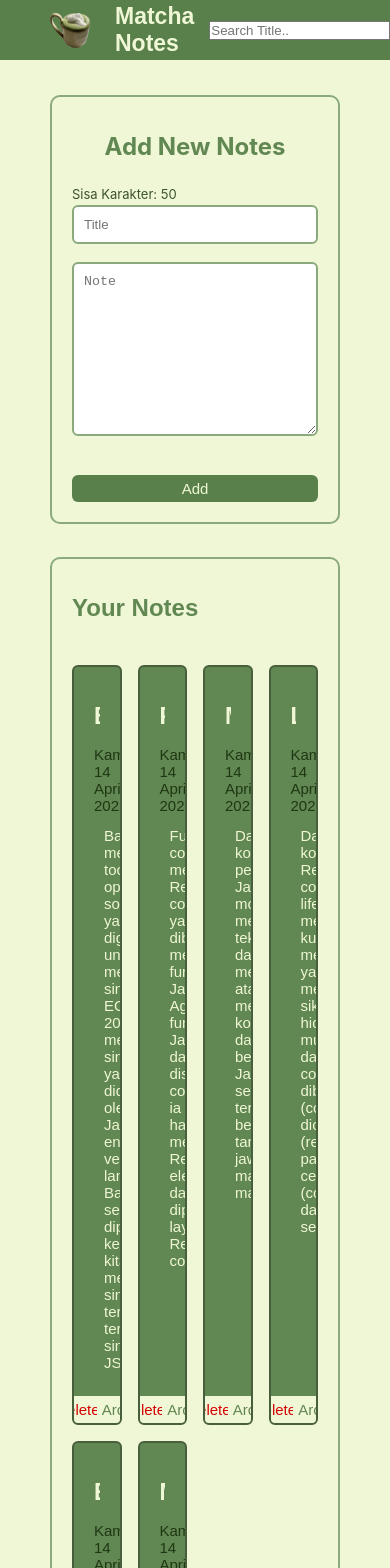
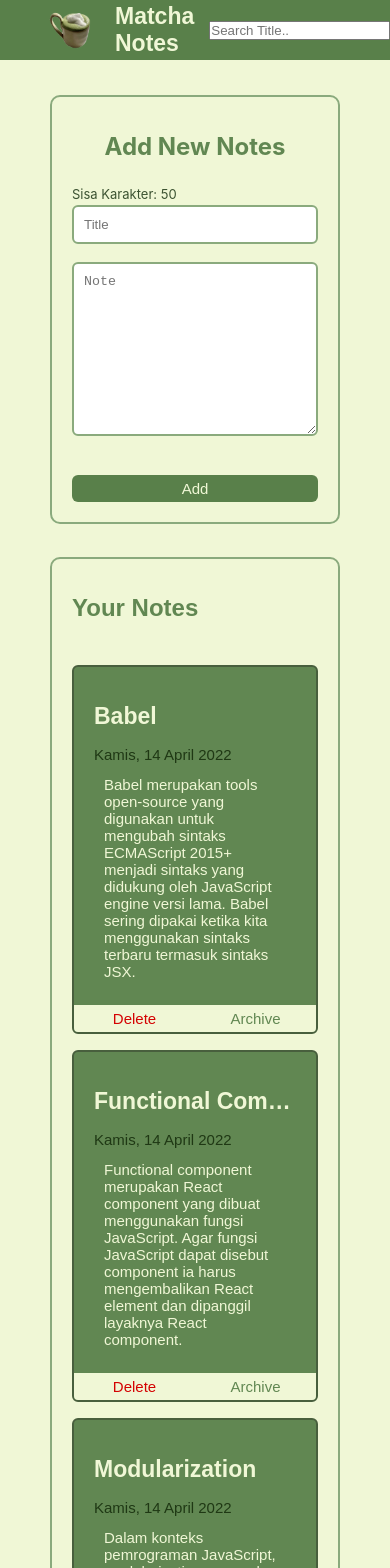
Before and after one commit to ainiadn/notes-App, a React (Vite) app in the folder notes-app/: page / in a window 390 px wide. Shown: the top 1568 px of the page. Built offline with nearby package versions, Linux system fonts and the light colour scheme.

Commit message:
mengubah card list menjadi vertikal di tampilan hp

```diff
--- a/notes-app/src/styles/style.css
+++ b/notes-app/src/styles/style.css
@@ -176,3 +176,9 @@ body {
     border: 2px #3c5332;
     background-color: rgb(240, 247, 214);
 }
+
+@media screen and (max-width: 768px) {
+  .notes-list, .notes-archive_list {
+    grid-template-columns: 1fr;
+  }
+}
```
